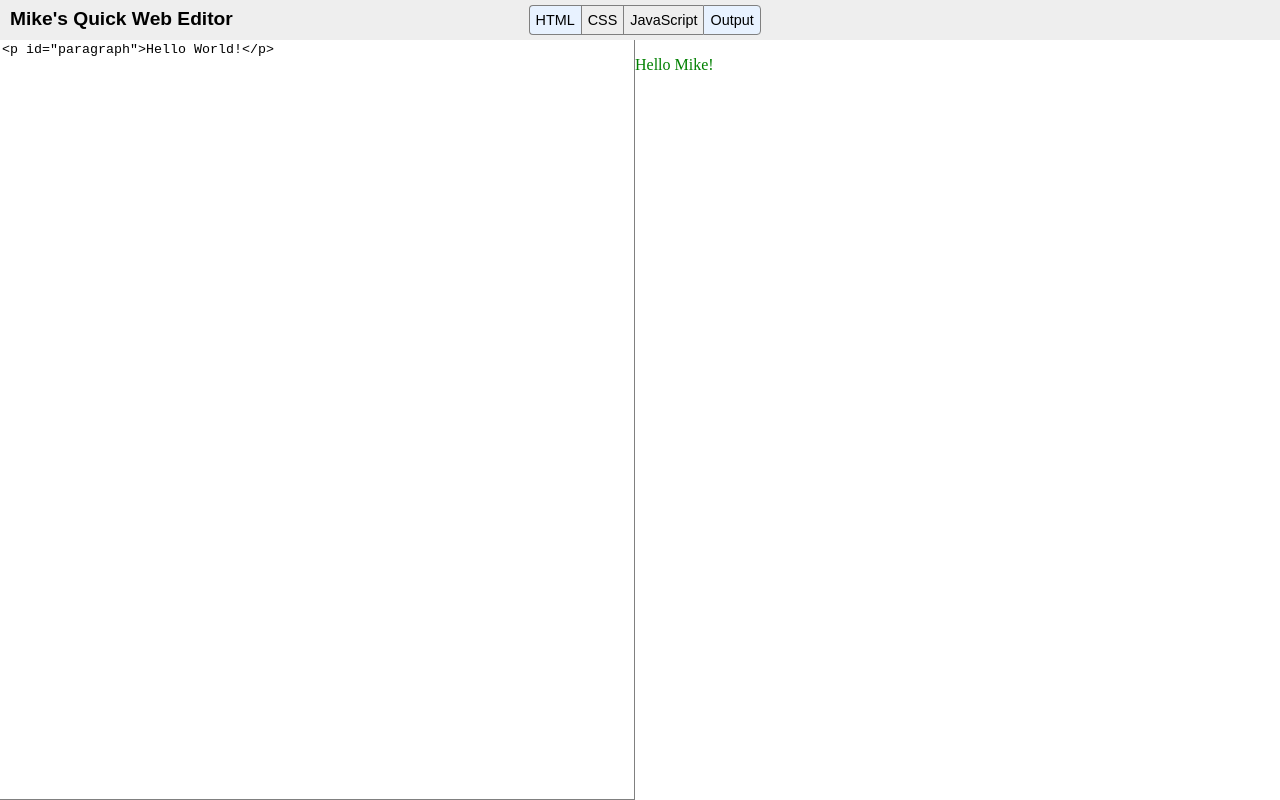
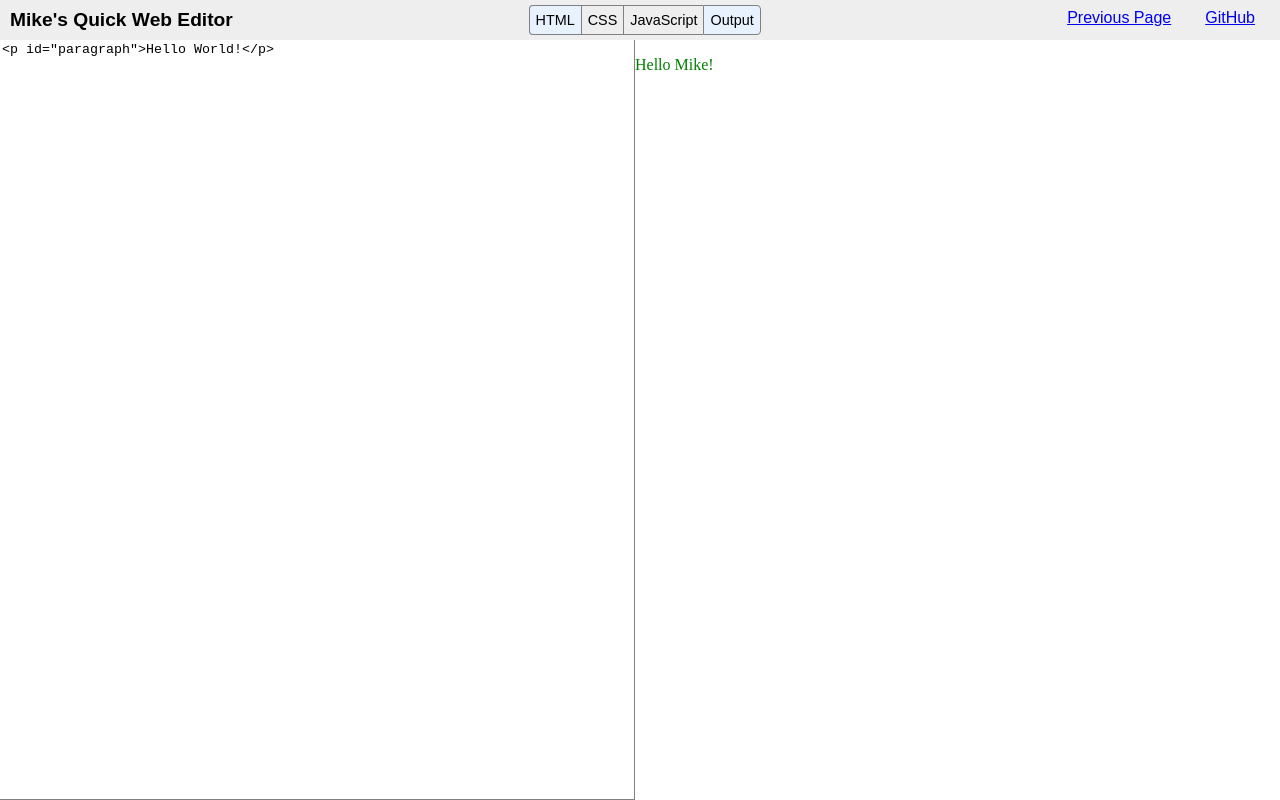
Before and after one commit to MichaelFrieze/Browser-Based-Web-Editor, a plain HTML site: page index.html in a window 1280 px wide. Drawn offline with nearby package versions, Linux system fonts and the light colour scheme.

Commit message:
Added gitignore and some links

```diff
--- a/index.html
+++ b/index.html
@@ -30,7 +30,21 @@
             float: left;
             font-weight: bold;
             font-size: 120%;
-            padding: 3px 5px;
+            padding: 4px 5px;
+
+        }
+
+        #github-link {
+
+          float: right;
+          padding: 4px 30px;
+
+        }
+
+        #previous-page {
+
+          float: right;
+          padding: 4px;
 
         }
 
@@ -131,6 +145,23 @@
 
     </div>
 
+    <div id="github-link">
+
+        <a href="https://github.com/michaelfrieze/Browser-Based-Web-Editor/">
+          GitHub
+        </a>
+
+    </div>
+
+    <div id="previous-page">
+
+        <a href="https://michaelfrieze.github.io">
+          Previous Page
+        </a>
+
+    </div>
+
+
 </div>
 
 <div id="bodyContainer">
```
Also changed, not shown: 1 other file.
